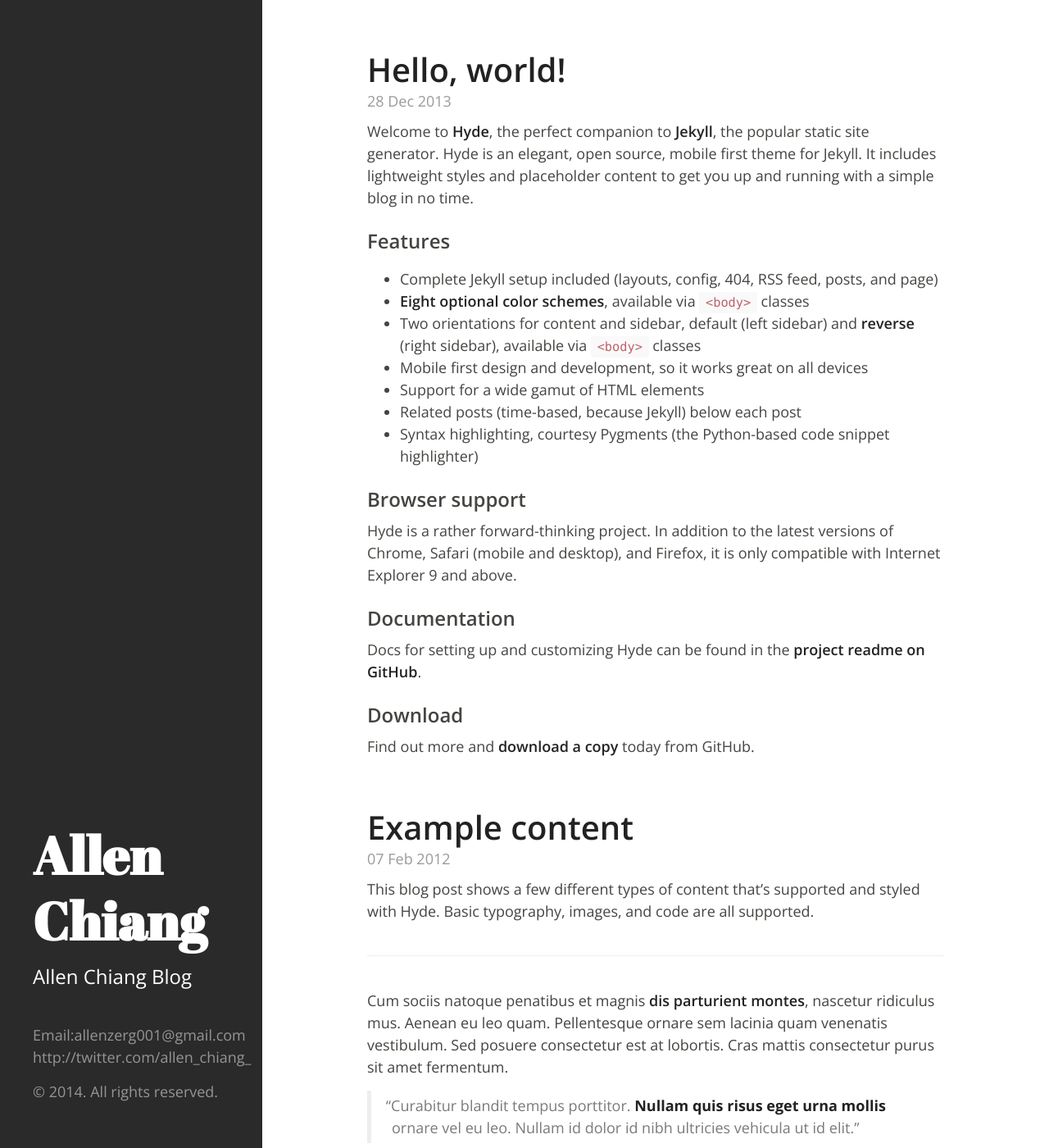
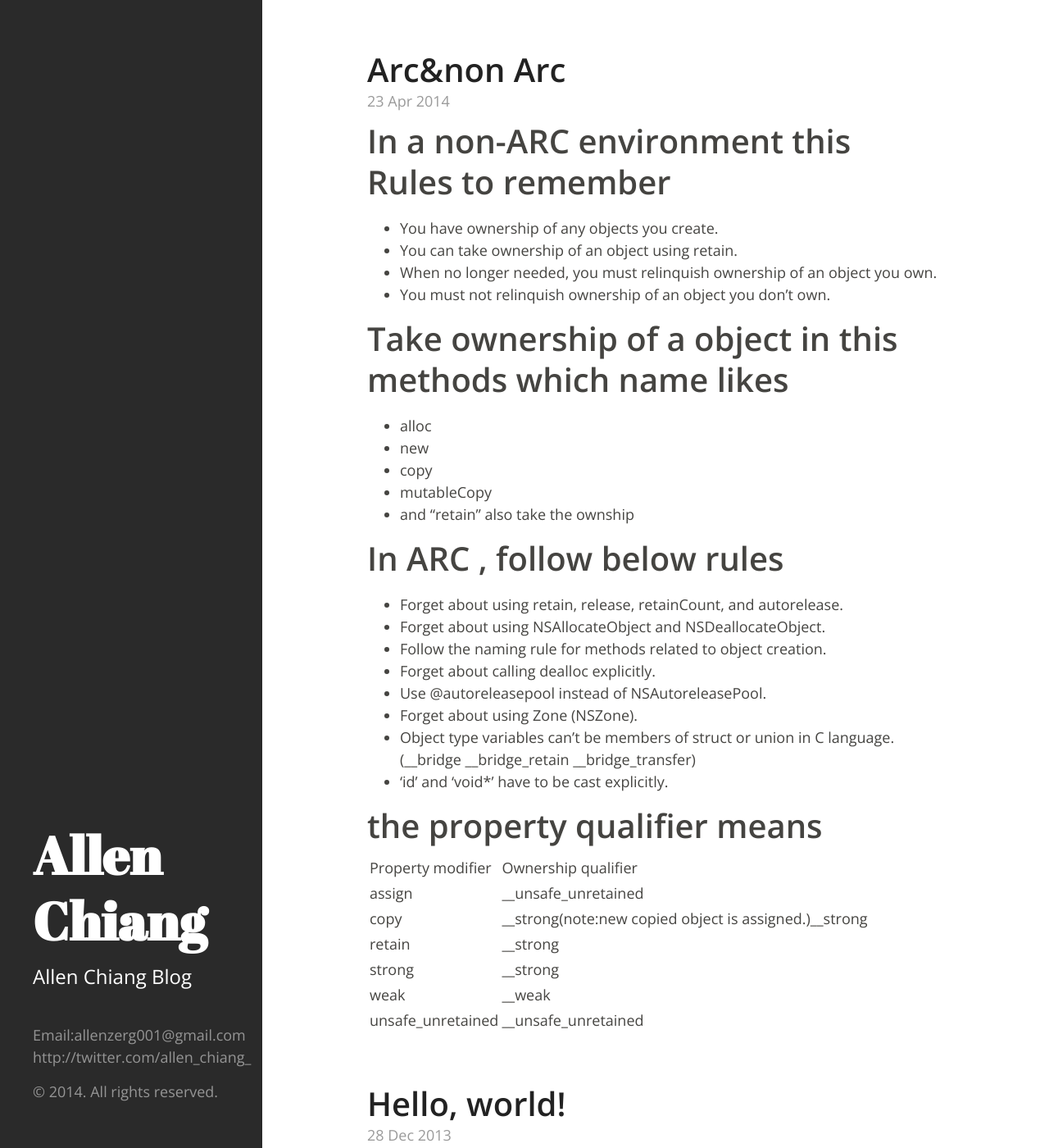
Before and after one commit to allenzerg001/AllenChiangBlog, a Jekyll site: the page built from index.html, in a window 1280 px wide and 1400 px high. Shown: the whole window at 82% size. Built offline with Jekyll 4.4.1, drawn with Linux system fonts in a browser that asks for light colours; Markdown is read by kramdown in place of the engine named in the settings; the list of posts is cut into pages by our own code.

Commit message:
new post

```diff
--- /dev/null
+++ b/_posts/2014-04-23-ARC&Non-ARC.md
@@ -0,0 +1,58 @@
+# In a non-ARC environment this Rules to remember
+
+* You have ownership of any objects you create.
+* You can take ownership of an object using retain.
+* When no longer needed, you must relinquish ownership of an object you own.
+* You must not relinquish ownership of an object you don’t own.
+
+# Take ownership of a object in this methods which name likes
+
+* alloc
+* new
+* copy
+* mutableCopy
+* and “retain” also take the ownship
+
+# In ARC , follow below rules
+
+* Forget about using retain, release, retainCount, and autorelease.
+* Forget about using NSAllocateObject and NSDeallocateObject.
+* Follow the naming rule for methods related to object creation.
+* Forget about calling dealloc explicitly.
+* Use @autoreleasepool instead of NSAutoreleasePool.
+* Forget about using Zone (NSZone).
+* Object type variables can’t be members of struct or union in C language.(__bridge __bridge_retain __bridge_transfer)
+* ‘id’ and ‘void*’ have to be cast explicitly.
+
+# the property qualifier means
+
+<table>
+    <tr>
+        <td>Property modifier</td>
+        <td>Ownership qualifier</td>
+    </tr>
+    <tr>
+    	<td>assign</td>
+    	<td>__unsafe_unretained</td>
+    </tr>
+    <tr>
+    	<td>copy</td>
+    	<td>__strong(note:new copied object is assigned.)__strong</td>
+    </tr>
+    <tr>
+    	<td>retain</td>
+    	<td>__strong</td>
+    </tr>
+    <tr>
+    	<td>strong</td>
+    	<td>__strong</td>
+    </tr>
+    <tr>
+    	<td>weak</td>
+    	<td>__weak</td>
+    </tr>
+    <tr>
+    	<td>unsafe_unretained</td>
+    	<td>__unsafe_unretained</td>
+    </tr>
+</table>
--- a/index.html
+++ b/index.html
@@ -6,7 +6,7 @@
   {% for post in paginator.posts %}
   <div class="post">
     <h1>
-      <a href="/AllenChiangBlog/{{ post.url }}">
+      <a href="/AllenChiangBlog{{ post.url }}">
         {{ post.title }}
       </a>
     </h1>
```
